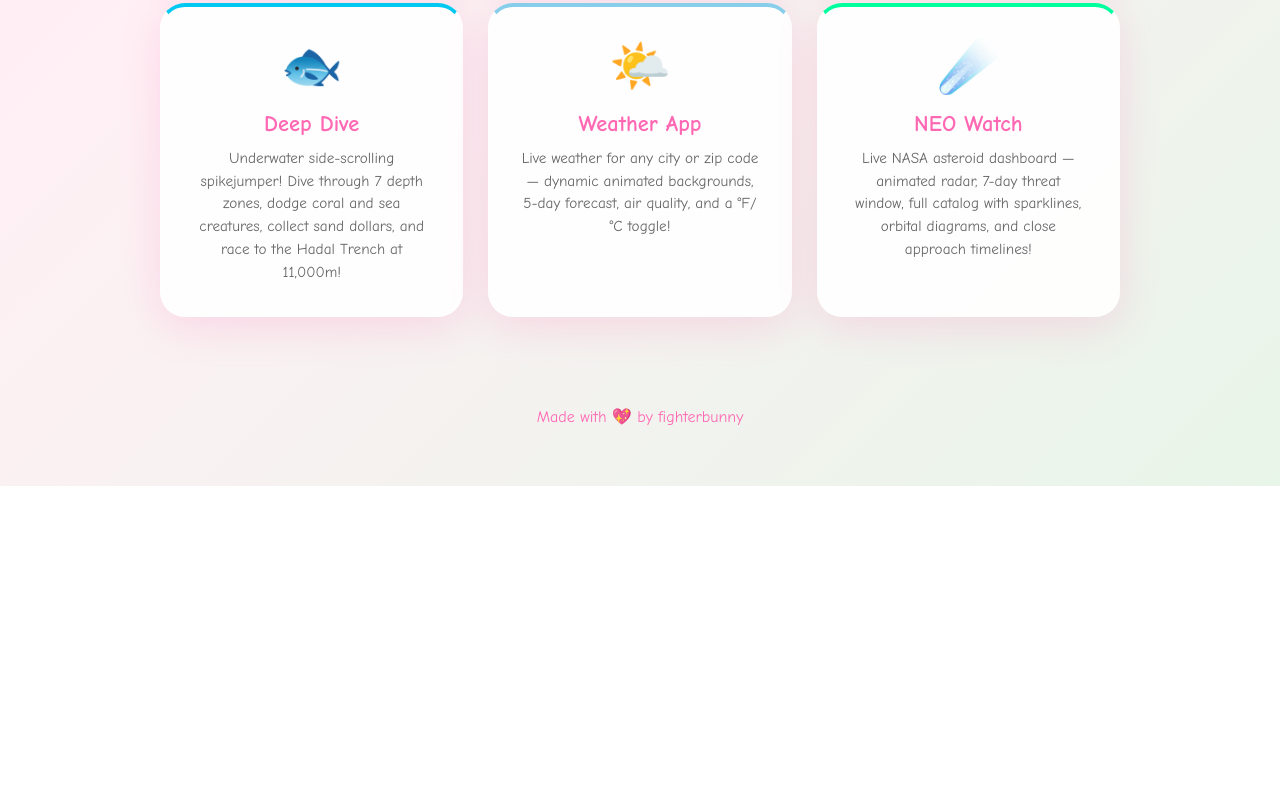
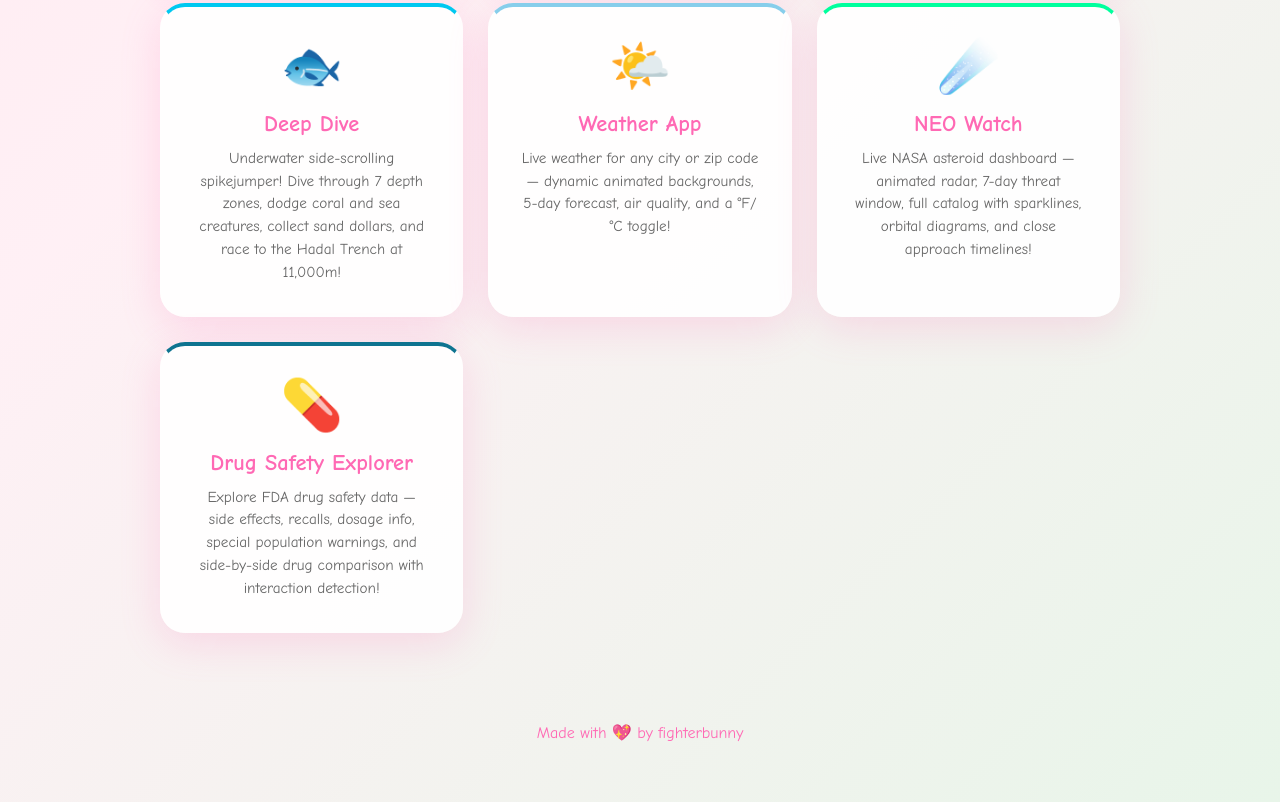
Before and after one commit to AIML-1870-2026/fighterbunny, a plain HTML site: page index.html in a window 1280 px wide. Shown: the part 1481-2283 px from the top of the page. Before the commit the page ends 1967 px from the top, so only its background shows below. Drawn offline with Linux system fonts and the light colour scheme.

Commit message:
Add Drug Safety Explorer card to portfolio index
Co-Authored-By: Claude Sonnet 4.6 <noreply@anthropic.com>

```diff
--- a/index.html
+++ b/index.html
@@ -137,6 +137,7 @@
         .project-card.spikejump { border-top: 4px solid #00C8F0; }
         .project-card.weather { border-top: 4px solid #87CEEB; }
         .project-card.nasa { border-top: 4px solid #00ff9d; }
+        .project-card.drug-checker { border-top: 4px solid #0e7490; }
 
         footer {
             text-align: center;
@@ -289,6 +290,12 @@
                 <h2>NEO Watch</h2>
                 <p>Live NASA asteroid dashboard — animated radar, 7-day threat window, full catalog with sparklines, orbital diagrams, and close approach timelines!</p>
             </a>
+
+            <a href="drug-checker/" class="project-card drug-checker" target="_blank">
+                <span class="project-icon">💊</span>
+                <h2>Drug Safety Explorer</h2>
+                <p>Explore FDA drug safety data — side effects, recalls, dosage info, special population warnings, and side-by-side drug comparison with interaction detection!</p>
+            </a>
         </div>
 
         <footer>
```
